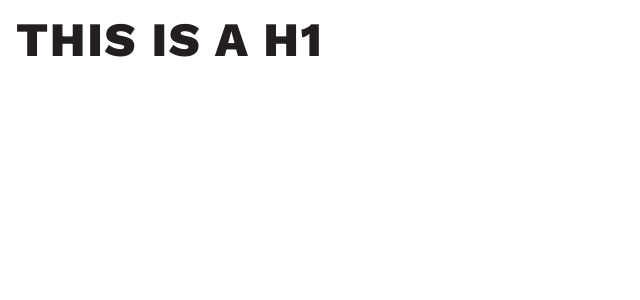
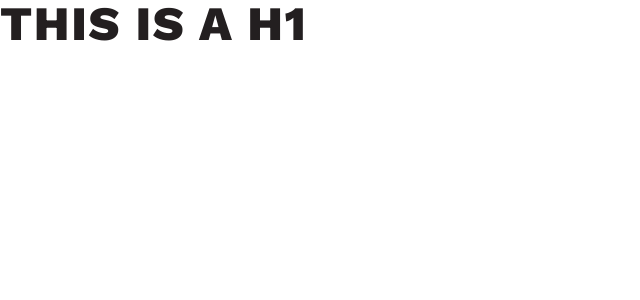
Before and after one commit to founders-programme-2/business-launchpad, a React (Create React App) app in the folder client/: page / in a window 1280 px wide. Shown: the top 300 px of the page, without its empty margins (0-640 px from the left). Built offline with nearby package versions, Linux system fonts and the light colour scheme.

Commit message:
Fix conflict

```diff
--- a/client/src/styles/globalStyle.js
+++ b/client/src/styles/globalStyle.js
@@ -20,7 +20,7 @@ export default createGlobalStyle`
         color: var(--black);
         display: flex;
         flex-direction: column;
-        margin: 1rem;
+        margin: 1 rem;
 
     };
 
```
